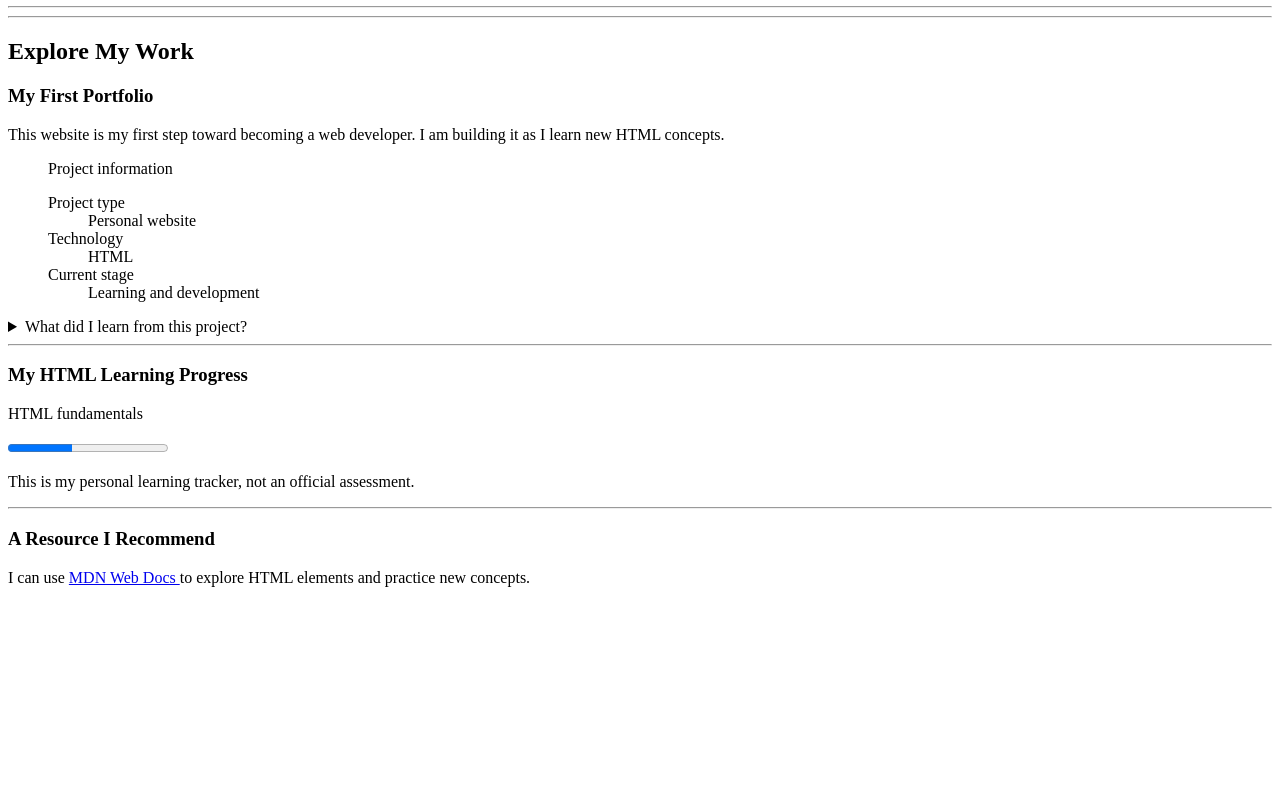
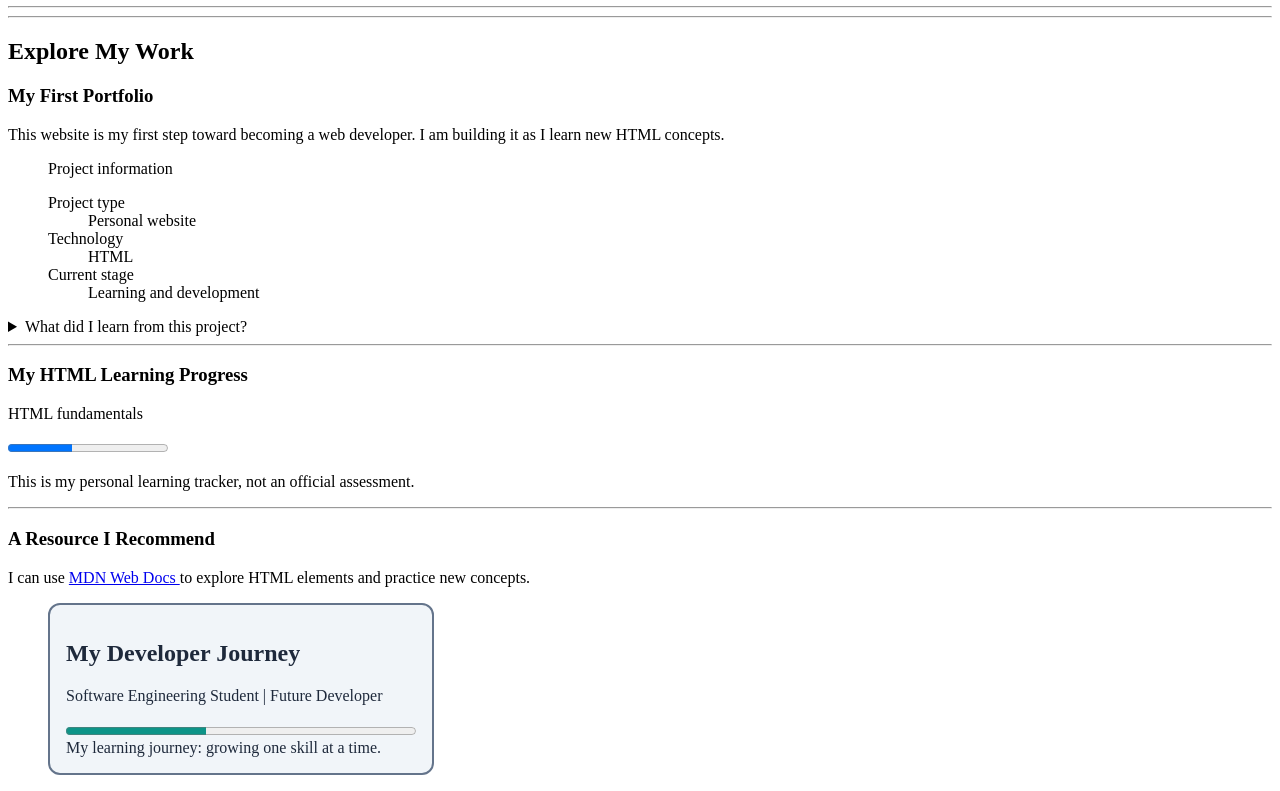
Before and after one commit to rediet2116/red16-portfolio, a plain HTML site: page index.html in a window 1280 px wide. Shown: the part 1127-1918 px from the top of the page. Before the commit the page ends 1730 px from the top, so only its background shows below. Drawn offline with Linux system fonts and the light colour scheme.

Commit message:
Add styled developer journey card

```diff
--- a/index.html
+++ b/index.html
@@ -126,6 +126,7 @@
 
             <hr>
 
+
         </section>
 
         <hr>
@@ -200,6 +201,19 @@
             </aside>
         </section>
 
+<style>
+  .developer-card { border: 2px solid #64748b; border-radius: 12px; padding: 16px; max-width: 350px; background: #f1f5f9; color: #1e293b; }
+  .developer-card progress { width: 100%; accent-color: #0d9488; }
+</style>
+
+<figure class="developer-card">
+  <h2>My Developer Journey</h2>
+  <p>Software Engineering Student | Future Developer</p>
+
+  <progress value="4" max="10"></progress>
+  <figcaption>My learning journey: growing one skill at a time.</figcaption>
+</figure>
+
     </main>
 
 
```
